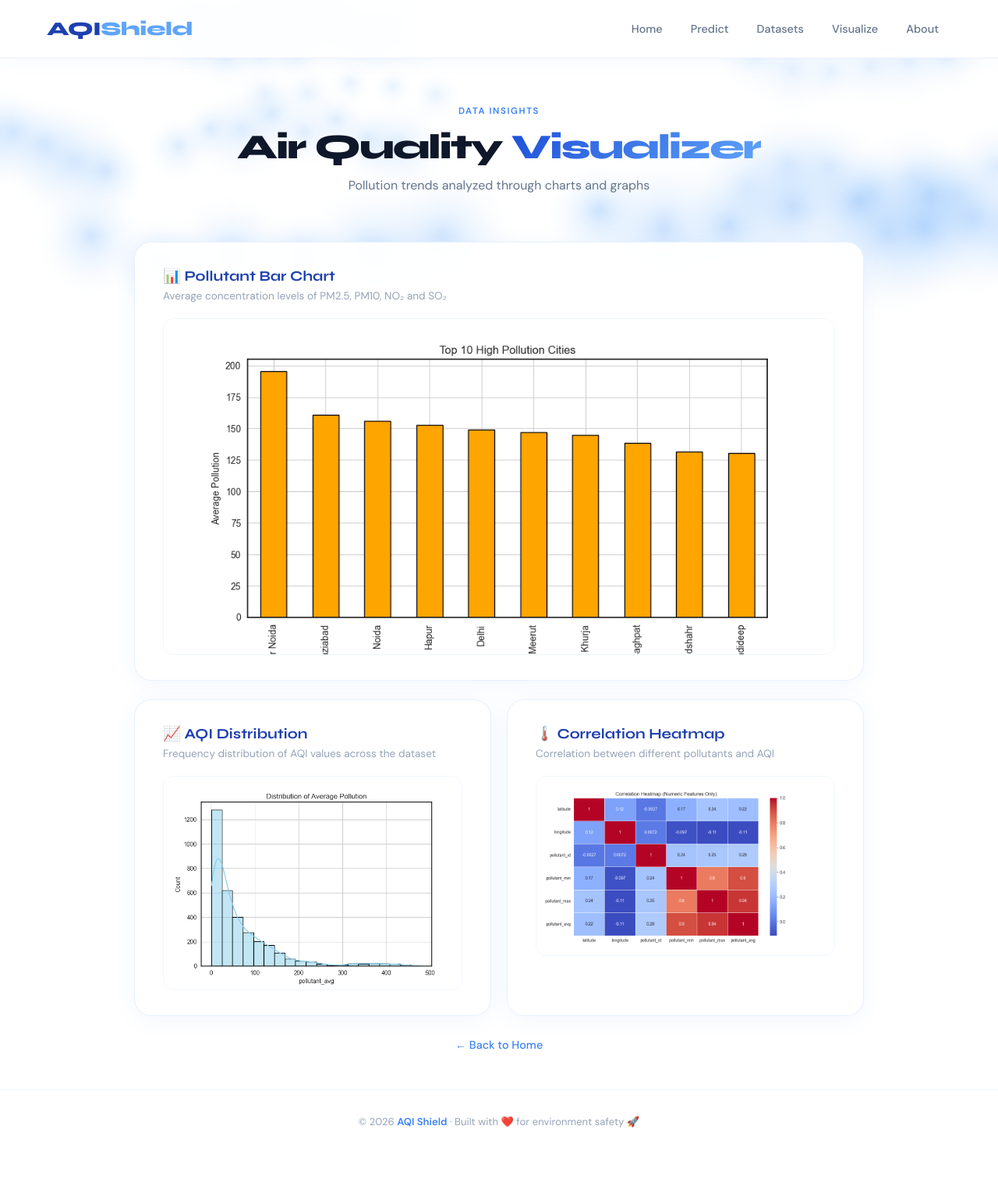
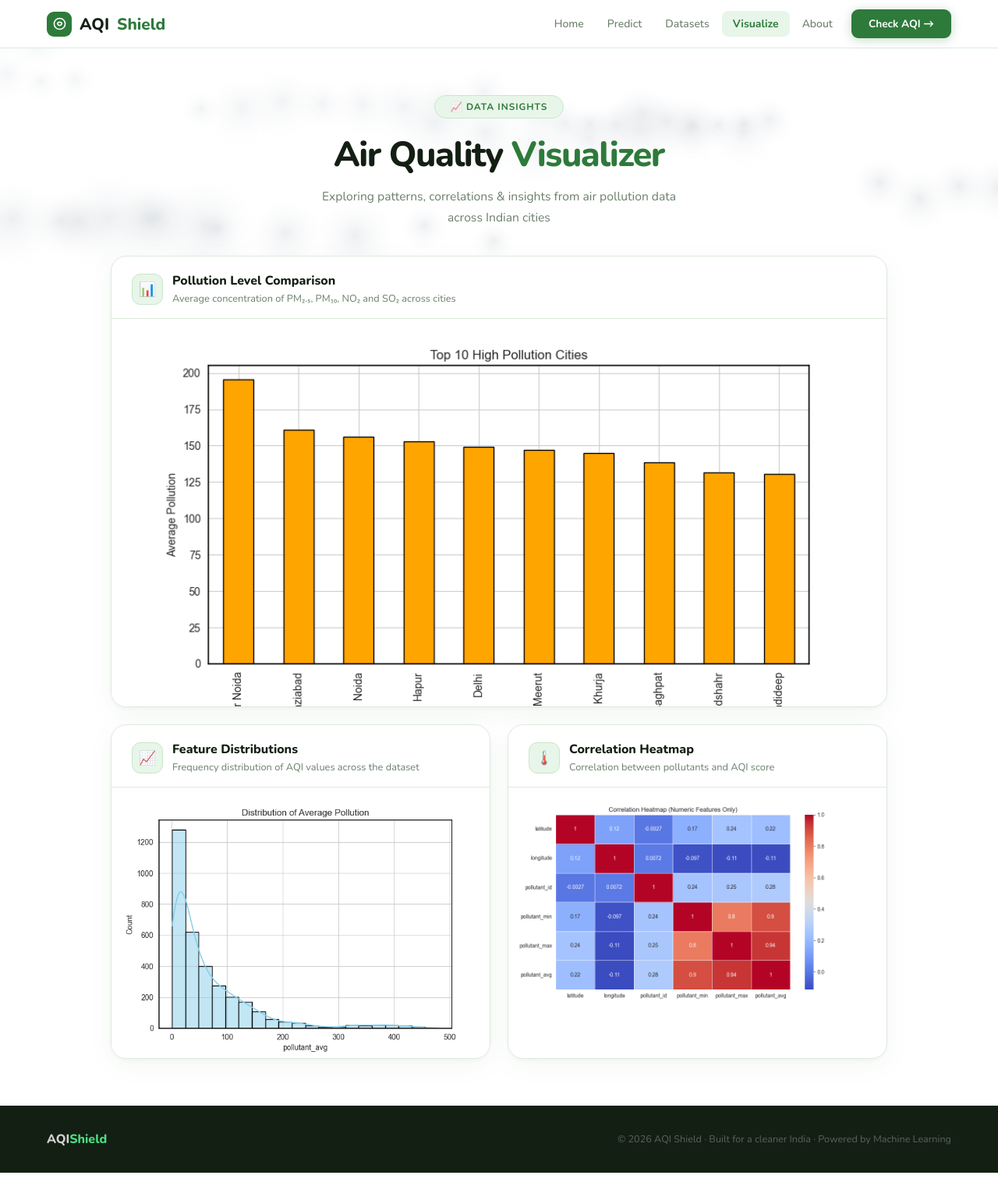
Before and after one commit to atulkumar1016/Air_Quality_Predictor, a Flask app: page /visualize in a window 1280 px wide. Shown: the whole page at 78% size. After the commit the page ends 1504 px from the top, so only its background shows below. Run offline with Flask 3, Linux system fonts and the light colour scheme; parts of the project's set-up code (start-up, migrations or seed data) failed here and were passed over.

Commit message:
Update visualize.html

```diff
--- a/templates/visualize.html
+++ b/templates/visualize.html
@@ -4,205 +4,225 @@
 <meta charset="UTF-8">
 <meta name="viewport" content="width=device-width, initial-scale=1.0">
 <title>Visualize — AQI Shield</title>
-<link href="https://fonts.googleapis.com/css2?family=DM+Sans:wght@300;400;500;600&family=Syne:wght@700;800&display=swap" rel="stylesheet">
 <style>
-*{margin:0;padding:0;box-sizing:border-box}
-html,body{width:100%;min-height:100vh;overflow-x:hidden;font-family:'DM Sans',sans-serif}
-body{background:#ffffff;color:#1a2744}
+@import url('https://fonts.googleapis.com/css2?family=Nunito:wght@300;400;500;600;700;800&display=swap');
+*,*::before,*::after{margin:0;padding:0;box-sizing:border-box}
+:root{
+  --white:#fff;--bg:#f7faf7;
+  --ink:#141f14;--ink2:#2e3d2e;--muted:#6b7f6b;
+  --line:#ddeadd;--G:#2d7a3a;--G2:#3a9e4a;
+  --G3:#e8f5e9;--G4:#c8e6c9;--Gdk:#1b5e20;
+}
+html,body{width:100%;min-height:100vh;overflow-x:hidden;
+  background:var(--white);color:var(--ink);
+  font-family:'Nunito',Calibri,'Segoe UI',sans-serif;
+  -webkit-font-smoothing:antialiased}
+#sky{position:fixed;inset:0;width:100%;height:100%;z-index:0;pointer-events:none}
+.page{position:relative;z-index:1;min-height:100vh;display:flex;flex-direction:column}
+.page-body{flex:1}
 
-#cloudCanvas{position:fixed;inset:0;width:100%;height:100%;z-index:0;pointer-events:none}
-.page{position:relative;z-index:1;min-height:100vh;padding-bottom:60px}
+/* NAV */
+nav{position:sticky;top:0;z-index:500;display:flex;align-items:center;
+  justify-content:space-between;padding:0 60px;height:62px;
+  background:rgba(255,255,255,.96);backdrop-filter:blur(20px);
+  border-bottom:1px solid var(--line)}
+.logo{display:flex;align-items:center;gap:10px;text-decoration:none;
+  font-size:1.3rem;font-weight:800;color:var(--ink)}
+.logo-mark{width:32px;height:32px;border-radius:9px;background:var(--G);
+  display:flex;align-items:center;justify-content:center;flex-shrink:0}
+.logo-mark svg{width:17px;height:17px;fill:none;stroke:#fff;stroke-width:2.2;
+  stroke-linecap:round;stroke-linejoin:round}
+.logo span{color:var(--G)}
+.nav-links{display:flex;align-items:center;gap:2px}
+.nav-links a{font-size:.875rem;font-weight:500;color:var(--muted);
+  text-decoration:none;padding:7px 14px;border-radius:8px;transition:all .18s}
+.nav-links a:hover{color:var(--ink);background:var(--G3)}
+.nav-links a.active{color:var(--G);background:var(--G3);font-weight:700}
+.nav-links .cta{margin-left:8px;background:var(--G);color:#fff!important;
+  padding:9px 22px;border-radius:9px;font-weight:700;font-size:.855rem;
+  box-shadow:0 2px 14px rgba(45,122,58,.28);transition:all .2s}
+.nav-links .cta:hover{background:var(--Gdk);transform:translateY(-1px)}
 
-/* NAVBAR */
-nav{
-  display:flex;justify-content:space-between;align-items:center;
-  padding:20px 60px;
-  background:rgba(255,255,255,0.88);
-  backdrop-filter:blur(20px);
-  border-bottom:1px solid rgba(59,130,246,0.12);
-  position:sticky;top:0;z-index:200;
-  box-shadow:0 1px 24px rgba(59,130,246,0.06);
-}
-.logo{font-family:'Syne',sans-serif;font-size:1.55rem;font-weight:800;color:#1e40af;letter-spacing:-0.5px}
-.logo span{color:#60a5fa}
-.nav-links{display:flex;gap:4px}
-.nav-links a{color:#64748b;text-decoration:none;padding:8px 16px;border-radius:10px;font-size:.9rem;font-weight:500;transition:all .22s}
-.nav-links a:hover{color:#1e40af;background:rgba(59,130,246,0.07)}
+/* HEADER */
+.page-header{text-align:center;padding:60px 40px 36px}
+.eyebrow{display:inline-flex;align-items:center;gap:8px;
+  background:var(--G3);border:1px solid var(--G4);border-radius:999px;
+  padding:6px 20px;font-size:.75rem;font-weight:700;color:var(--G);
+  letter-spacing:.08em;text-transform:uppercase;margin-bottom:16px}
+.page-header h1{font-size:clamp(2rem,4vw,2.8rem);font-weight:800;
+  color:var(--ink);letter-spacing:-1.5px;margin-bottom:10px}
+.page-header h1 em{font-style:normal;color:var(--G)}
+.page-header p{font-size:.98rem;color:var(--muted);max-width:480px;margin:0 auto;line-height:1.7}
 
-/* PAGE HEADER */
-.page-header{
-  text-align:center;padding:60px 40px 30px;
-  animation:fadeUp .8s ease both;
-}
-.eyebrow{font-size:.72rem;letter-spacing:.14em;color:#3b82f6;text-transform:uppercase;font-weight:600;margin-bottom:12px}
-.page-header h1{font-family:'Syne',sans-serif;font-size:2.8rem;font-weight:800;letter-spacing:-2px;color:#0f172a}
-.page-header h1 em{font-style:normal;background:linear-gradient(135deg,#1d4ed8,#60a5fa);-webkit-background-clip:text;-webkit-text-fill-color:transparent}
-.page-header p{margin-top:12px;color:#64748b;font-size:1rem}
+/* CHARTS */
+.charts-wrap{max-width:1060px;margin:0 auto;padding:0 32px 60px;
+  display:flex;flex-direction:column;gap:22px}
 
-/* CHARTS WRAP */
-.charts-wrap{
-  max-width:1000px;margin:32px auto;padding:0 32px;
-}
+/* Full width card */
+.chart-card{background:var(--white);border:1px solid var(--line);
+  border-radius:20px;overflow:hidden;
+  box-shadow:0 2px 4px rgba(0,0,0,.03),0 8px 32px rgba(45,122,58,.06);
+  transition:all .3s}
+.chart-card:hover{border-color:var(--G4);
+  box-shadow:0 14px 48px rgba(45,122,58,.12);transform:translateY(-4px)}
+.chart-header{padding:20px 26px 16px;border-bottom:1px solid var(--line);
+  display:flex;align-items:center;gap:12px}
+.chart-icon{width:40px;height:40px;border-radius:11px;
+  background:var(--G3);border:1px solid var(--G4);
+  display:flex;align-items:center;justify-content:center;font-size:1.1rem;flex-shrink:0}
+.chart-title{font-size:1rem;font-weight:800;color:var(--ink);margin-bottom:3px}
+.chart-desc{font-size:.8rem;color:var(--muted)}
+.chart-card img{width:100%;height:auto;display:block;
+  transition:transform .4s ease}
+.chart-card:hover img{transform:scale(1.015)}
 
-/* CHART CARD */
-.chart-card{
-  background:rgba(255,255,255,0.94);
-  border:1px solid rgba(59,130,246,0.12);
-  border-radius:22px;padding:32px 36px;
-  margin-bottom:24px;
-  box-shadow:0 4px 28px rgba(59,130,246,0.07);
-  transition:.3s;
-  animation:fadeUp 1s ease both;
-}
-.chart-card:hover{
-  border-color:rgba(59,130,246,0.28);
-  box-shadow:0 10px 40px rgba(59,130,246,0.1);
-  transform:translateY(-3px);
-}
-.chart-card h2{
-  font-family:'Syne',sans-serif;font-size:1.15rem;font-weight:700;
-  color:#1e40af;margin-bottom:6px;
-  display:flex;align-items:center;gap:10px;
-}
-.chart-card p{font-size:.85rem;color:#94a3b8;margin-bottom:20px}
-.chart-card img{
-  width:100%;border-radius:14px;
-  border:1px solid rgba(59,130,246,0.08);
-  display:block;
-}
+/* 2-col grid */
+.chart-grid-2{display:grid;grid-template-columns:1fr 1fr;gap:22px}
+.chart-grid-2 .chart-card{transform:none}
+.chart-grid-2 .chart-card:hover{transform:translateY(-4px)}
 
-/* TWO COLUMN GRID */
-.chart-grid-2{
-  display:grid;grid-template-columns:repeat(2,1fr);
-  gap:20px;margin-bottom:24px;
-}
-.chart-grid-2 .chart-card{margin-bottom:0}
+/* FOOTER */
+footer{background:var(--ink);padding:32px 60px;
+  display:flex;align-items:center;justify-content:space-between;flex-wrap:wrap;gap:14px}
+.fb{font-size:1rem;font-weight:800;color:rgba(255,255,255,.8)}
+.fb span{color:#4ade80}
+.fc{font-size:.79rem;color:rgba(255,255,255,.3)}
 
-.back-link{
-  display:block;text-align:center;margin-top:28px;
-  color:#3b82f6;font-size:.9rem;font-weight:500;text-decoration:none;transition:.2s;
-}
-.back-link:hover{color:#1d4ed8}
+@keyframes up{from{opacity:0;transform:translateY(24px)}to{opacity:1;transform:translateY(0)}}
+.reveal{opacity:0;transform:translateY(20px);transition:opacity .6s ease,transform .6s ease}
+.reveal.in{opacity:1;transform:none}
 
-footer{text-align:center;padding:32px;color:#94a3b8;font-size:.82rem;border-top:1px solid rgba(59,130,246,0.07);background:#fff;margin-top:48px}
-footer span{color:#3b82f6;font-weight:600}
-
-@keyframes fadeUp{from{opacity:0;transform:translateY(28px)}to{opacity:1;transform:translateY(0)}}
+/* RESPONSIVE */
 @media(max-width:760px){
-  nav{padding:16px 20px}.nav-links a{padding:6px 10px;font-size:.82rem}
-  .charts-wrap{padding:0 14px}
-  .page-header h1{font-size:2rem}
+  nav{padding:0 16px;height:56px}
+  .nav-links a:not(.cta){display:none}
+  .page-header{padding:44px 16px 24px}
+  .charts-wrap{padding:0 14px 48px;gap:16px}
   .chart-grid-2{grid-template-columns:1fr}
-  .chart-card{padding:22px 18px}
+  .chart-header{padding:16px 18px 12px}
+  footer{flex-direction:column;text-align:center;padding:24px 16px}
 }
 </style>
 </head>
 <body>
+<canvas id="sky"></canvas>
+<div class="page">
+<div class="page-body">
 
-<canvas id="cloudCanvas"></canvas>
-
-<div class="page">
+<!-- NAV -->
 <nav>
-  <div class="logo">AQI<span>Shield</span></div>
+  <a class="logo" href="/">
+    <div class="logo-mark">
+      <svg viewBox="0 0 24 24"><path d="M12 22c5.523 0 10-4.477 10-10S17.523 2 12 2 2 6.477 2 12s4.477 10 10 10z"/><path d="M8 12s.5-3 4-3 4 3 4 3-1 3-4 3-4-3-4-3z"/></svg>
+    </div>
+    AQI<span>Shield</span>
+  </a>
   <div class="nav-links">
     <a href="/">Home</a>
     <a href="/predict">Predict</a>
     <a href="/datasets">Datasets</a>
-    <a href="/visualize">Visualize</a>
+    <a href="/visualize" class="active">Visualize</a>
     <a href="/about">About</a>
+    <a href="/predict" class="cta">Check AQI →</a>
   </div>
 </nav>
 
+<!-- HEADER -->
 <div class="page-header">
-  <div class="eyebrow">Data Insights</div>
+  <div class="eyebrow">📈 Data Insights</div>
   <h1>Air Quality <em>Visualizer</em></h1>
-  <p>Pollution trends analyzed through charts and graphs</p>
+  <p>Exploring patterns, correlations &amp; insights from air pollution data across Indian cities</p>
 </div>
 
+<!-- CHARTS -->
 <div class="charts-wrap">
 
-  <!-- BARPLOT — full width -->
-  <div class="chart-card" style="animation-delay:.05s">
-    <h2>📊 Pollutant Bar Chart</h2>
-    <p>Average concentration levels of PM2.5, PM10, NO₂ and SO₂</p>
-    <img src="{{ url_for('static', filename='barplot.png') }}" alt="Bar Plot">
+  <!-- Barplot — full width -->
+  <div class="chart-card reveal">
+    <div class="chart-header">
+      <div class="chart-icon">📊</div>
+      <div>
+        <div class="chart-title">Pollution Level Comparison</div>
+        <div class="chart-desc">Average concentration of PM₂.₅, PM₁₀, NO₂ and SO₂ across cities</div>
+      </div>
+    </div>
+    <img src="{{ url_for('static', filename='barplot.png') }}" alt="Pollution Level Comparison">
   </div>
 
-  <!-- DISTRIBUTION + HEATMAP — two columns -->
+  <!-- Distribution + Heatmap — 2 col -->
   <div class="chart-grid-2">
-    <div class="chart-card" style="animation-delay:.15s">
-      <h2>📈 AQI Distribution</h2>
-      <p>Frequency distribution of AQI values across the dataset</p>
-      <img src="{{ url_for('static', filename='distribution.png') }}" alt="Distribution Plot">
+    <div class="chart-card reveal" style="transition-delay:.08s">
+      <div class="chart-header">
+        <div class="chart-icon">📈</div>
+        <div>
+          <div class="chart-title">Feature Distributions</div>
+          <div class="chart-desc">Frequency distribution of AQI values across the dataset</div>
+        </div>
+      </div>
+      <img src="{{ url_for('static', filename='distribution.png') }}" alt="Feature Distributions">
     </div>
-    <div class="chart-card" style="animation-delay:.25s">
-      <h2>🌡️ Correlation Heatmap</h2>
-      <p>Correlation between different pollutants and AQI</p>
-      <img src="{{ url_for('static', filename='heatmap.png') }}" alt="Heatmap">
+    <div class="chart-card reveal" style="transition-delay:.16s">
+      <div class="chart-header">
+        <div class="chart-icon">🌡️</div>
+        <div>
+          <div class="chart-title">Correlation Heatmap</div>
+          <div class="chart-desc">Correlation between pollutants and AQI score</div>
+        </div>
+      </div>
+      <img src="{{ url_for('static', filename='heatmap.png') }}" alt="Correlation Heatmap">
     </div>
   </div>
 
-  <a href="/" class="back-link">← Back to Home</a>
 </div>
 
-<footer>© 2026 <span>AQI Shield</span> · Built with ❤️ for environment safety 🚀</footer>
+</div><!-- page-body -->
+
+<footer>
+  <div class="fb">AQI<span>Shield</span></div>
+  <div class="fc">© 2026 AQI Shield · Built for a cleaner India · Powered by Machine Learning</div>
+</footer>
 </div>
 
+<!-- CLOUDS -->
 <script>
-const canvas = document.getElementById('cloudCanvas');
-const ctx = canvas.getContext('2d');
-let W, H;
-function resize() { W = canvas.width = window.innerWidth; H = canvas.height = window.innerHeight; }
-resize(); window.addEventListener('resize', resize);
+const sky=document.getElementById('sky'),ctx=sky.getContext('2d');let W,H;
+function resize(){W=sky.width=innerWidth;H=sky.height=innerHeight;}
+resize();window.addEventListener('resize',resize);
+class Cloud{
+  constructor(l,sx){this.layer=l;this.reset(sx!==undefined?sx:Math.random()*W*1.6-W*.3);}
+  reset(x){const l=this.layer;this.x=x;this.y=H*(.03+l*.14+Math.random()*.13)-20;
+    this.speed=.13+l*.12+Math.random()*.12;this.base=50+l*26+Math.random()*44;
+    this.sx=1.1+Math.random()*.55;this.sy=.52+Math.random()*.26;
+    this.alpha=.045+l*.018+Math.random()*.024;
+    const n=6+Math.round(Math.random()*4);
+    this.puffs=Array.from({length:n},(_,i)=>({
+      ox:(i/(n-1)-.5)*this.base*2.5*this.sx,
+      oy:(Math.random()-.5)*this.base*.42*this.sy,
+      r:this.base*(.36+Math.random()*.38)*this.sy}));}
+  draw(){ctx.save();ctx.translate(this.x,this.y);
+    this.puffs.forEach(p=>{
+      const g=ctx.createRadialGradient(p.ox,p.oy-p.r*.1,p.r*.03,p.ox,p.oy,p.r);
+      const a=this.alpha;
+      g.addColorStop(0,`rgba(175,185,192,${a*2.5})`);
+      g.addColorStop(.28,`rgba(190,198,206,${a*1.6})`);
+      g.addColorStop(.62,`rgba(208,213,218,${a*.8})`);
+      g.addColorStop(1,`rgba(222,225,230,0)`);
+      ctx.beginPath();ctx.arc(p.ox,p.oy,p.r,0,Math.PI*2);
+      ctx.fillStyle=g;ctx.fill();});ctx.restore();}
+  tick(){this.x+=this.speed;if(this.x>W*1.65)this.reset(-W*.45);}
+}
+const clouds=[];
+[6,5,3].forEach((n,l)=>{for(let i=0;i<n;i++)clouds.push(new Cloud(l));});
+(function loop(){ctx.clearRect(0,0,W,H);
+  clouds.sort((a,b)=>a.layer-b.layer);
+  clouds.forEach(c=>{c.tick();c.draw();});
+  requestAnimationFrame(loop);})();
 
-class Cloud {
-  constructor(layer) { this.layer = layer; this.reset(true); }
-  reset(init) {
-    const l = this.layer;
-    this.y = H * (0.04 + l * 0.14 + Math.random() * 0.12);
-    this.x = init ? Math.random() * W * 1.4 - W * 0.2 : -W * 0.4;
-    this.w = 180 + l * 100 + Math.random() * 160;
-    this.h = this.w * (0.25 + Math.random() * 0.12);
-    this.speed = 0.25 + l * 0.2 + Math.random() * 0.2;
-    this.alpha = 0.055 + l * 0.03 + Math.random() * 0.025;
-    this.puffs = [];
-    const n = 5 + Math.floor(Math.random() * 5);
-    for (let i = 0; i < n; i++) {
-      this.puffs.push({
-        ox: (i / (n - 1) - 0.5) * this.w * 0.88,
-        oy: (Math.random() - 0.5) * this.h * 0.5,
-        r: this.h * (0.4 + Math.random() * 0.32)
-      });
-    }
-  }
-  draw() {
-    ctx.save(); ctx.translate(this.x, this.y);
-    this.puffs.forEach(p => {
-      const grad = ctx.createRadialGradient(p.ox, p.oy - p.r * 0.12, p.r * 0.05, p.ox, p.oy, p.r);
-      const a = this.alpha;
-      grad.addColorStop(0,    `rgba(96,165,250,${a * 2.2})`);
-      grad.addColorStop(0.35, `rgba(147,197,253,${a * 1.4})`);
-      grad.addColorStop(0.7,  `rgba(191,219,254,${a * 0.7})`);
-      grad.addColorStop(1,    `rgba(219,234,254,0)`);
-      ctx.beginPath(); ctx.arc(p.ox, p.oy, p.r, 0, Math.PI * 2);
-      ctx.fillStyle = grad; ctx.fill();
-    });
-    ctx.restore();
-  }
-  update() { this.x += this.speed; if (this.x > W * 1.4) this.reset(false); }
-}
-const clouds = [];
-for (let l = 0; l < 3; l++) {
-  const n = l === 0 ? 5 : l === 1 ? 4 : 3;
-  for (let i = 0; i < n; i++) clouds.push(new Cloud(l));
-}
-function loop() {
-  ctx.clearRect(0, 0, W, H);
-  clouds.sort((a, b) => a.layer - b.layer);
-  clouds.forEach(c => { c.update(); c.draw(); });
-  requestAnimationFrame(loop);
-}
-loop();
+/* scroll reveal */
+const io=new IntersectionObserver(entries=>{
+  entries.forEach(e=>{if(e.isIntersecting)e.target.classList.add('in');});
+},{threshold:.08});
+document.querySelectorAll('.reveal').forEach(el=>io.observe(el));
 </script>
 </body>
 </html>
```
